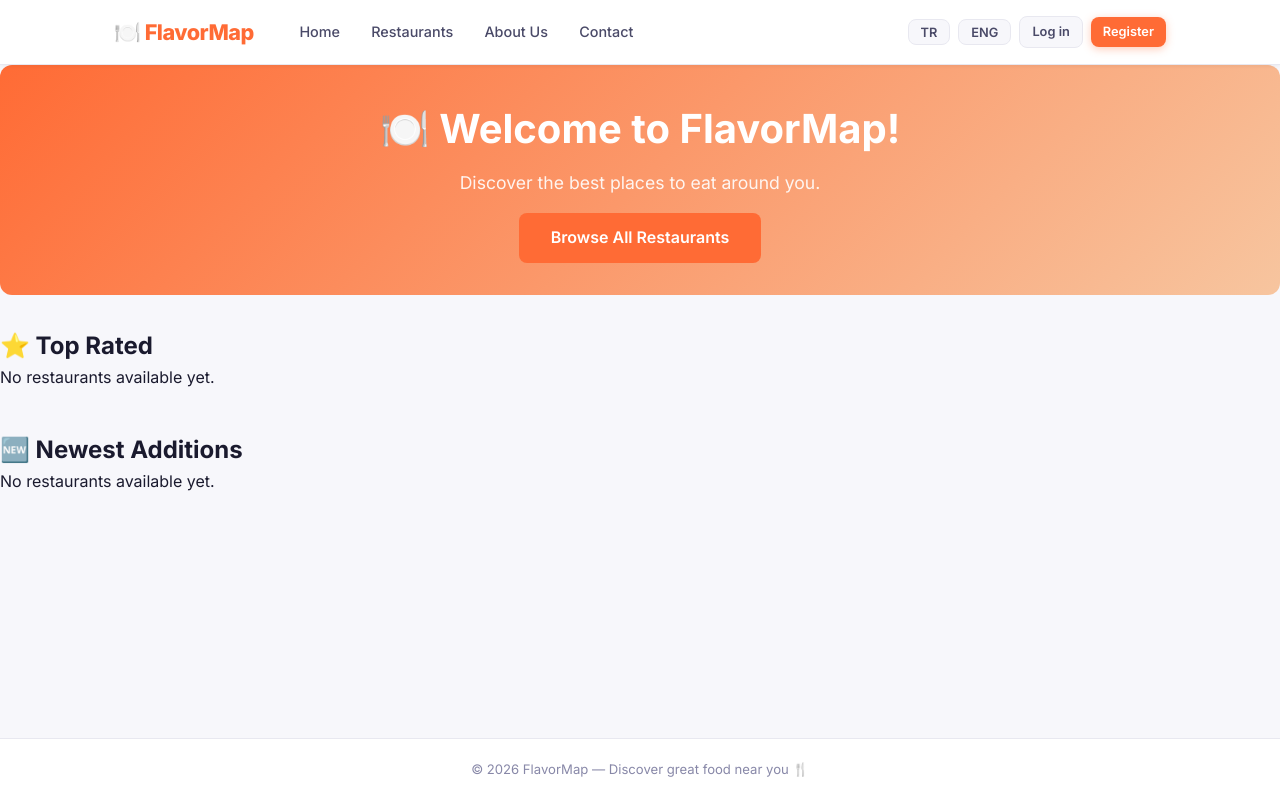
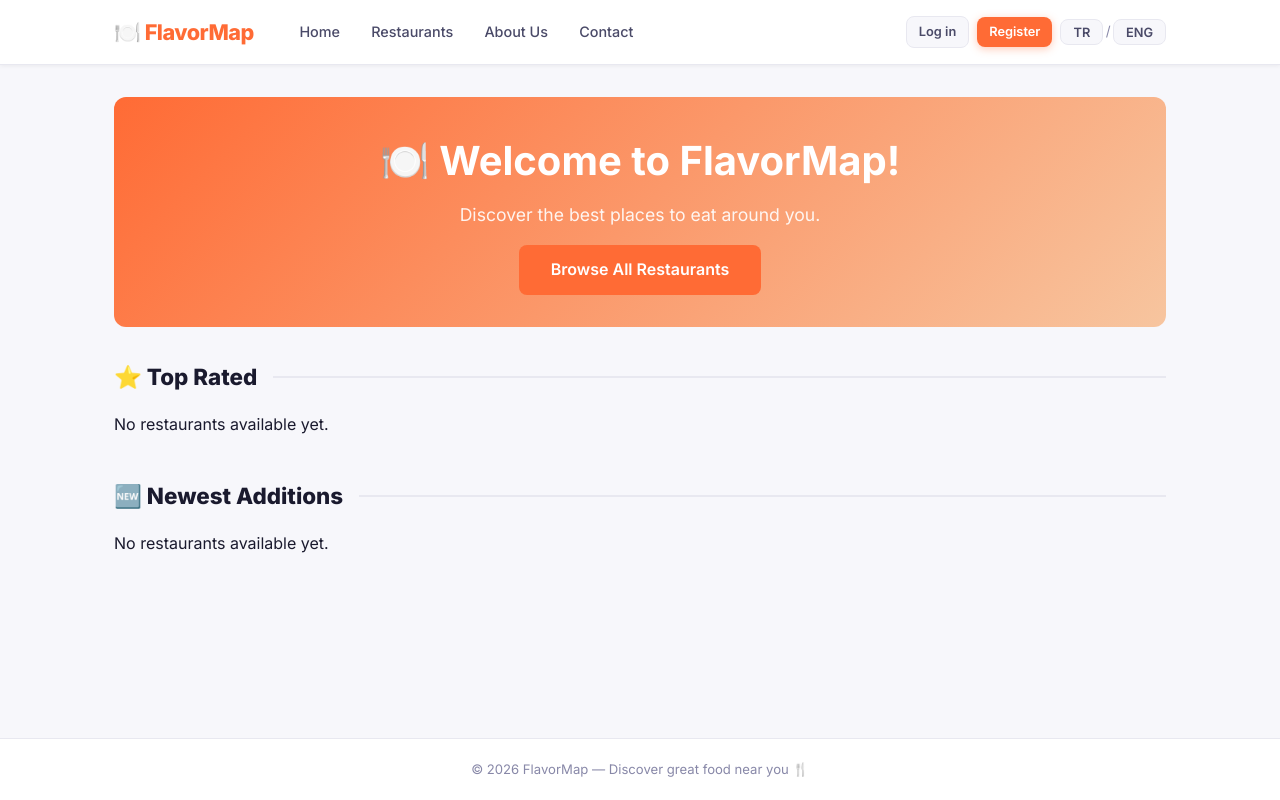
Before and after one commit to beyz100/FlavorMap-Project, a Django app: page / in a window 1280 px wide. Run offline with Django 5.2, Linux system fonts and the light colour scheme; data that the repository does not hold is empty.

Commit message:
improved UI design details

```diff
--- a/restaurants/static/restaurants/css/styles.css
+++ b/restaurants/static/restaurants/css/styles.css
@@ -105,6 +105,17 @@ img { display: block; max-width: 100%; }
   font-size: 0.85rem;
   font-weight: 600;
   color: var(--text-mid);
+}
+
+.fm-nav__lang {
+  display: inline-flex;
+  align-items: center;
+  gap: 0.15rem;
+}
+
+.fm-nav__lang-sep {
+  color: var(--text-light);
+  font-size: 0.85rem;
 }
 
 /* ---------- Buttons ---------- */
--- a/restaurants/templates/restaurants/about.html
+++ b/restaurants/templates/restaurants/about.html
@@ -7,7 +7,7 @@
 
   <div class="page-hero" style="padding:2.5rem 2rem;">
     <h1 data-en="About FlavorMap" data-tr="FlavorMap Hakkında">About FlavorMap</h1>
-    <p data-en="A restaurant discovery app built for CSE 220 Web Programming." data-tr="CSE 220 Web Programlama için geliştirilmiş bir restoran keşif uygulaması.">A restaurant discovery app built for CSE 220 Web Programming.</p>
+    <p data-en="A restaurant discovery app built for CSE 220 Web Programming course." data-tr="CSE 220 Web Programlama için geliştirilmiş bir restoran keşif uygulaması.">A restaurant discovery app built for CSE 220 Web Programming.</p>
   </div>
 
   <div class="section-card">
--- a/restaurants/templates/restaurants/base.html
+++ b/restaurants/templates/restaurants/base.html
@@ -22,8 +22,6 @@
         <a href="{% url 'restaurants:contact' %}" class="fm-nav__link" data-en="Contact" data-tr="İletişim">Contact</a>
       </div>
       <div class="fm-nav__actions">
-        <button type="button" class="btn btn-ghost btn-sm" onclick="setLang('tr')" aria-label="Türkçe">TR</button>
-        <button type="button" class="btn btn-ghost btn-sm" onclick="setLang('en')" aria-label="English">ENG</button>
         {% if user.is_authenticated %}
           <span class="fm-nav__user">{{ user.username }}</span>
           <a href="{% url 'restaurants:profile' %}" class="btn btn-ghost btn-sm" data-en="Profile" data-tr="Profil">Profile</a>
@@ -35,6 +33,11 @@
           <a href="{% url 'login' %}" class="btn btn-ghost btn-sm" data-en="Log in" data-tr="Giriş Yap">Log in</a>
           <a href="{% url 'register' %}" class="btn btn-primary btn-sm" data-en="Register" data-tr="Kayıt Ol">Register</a>
         {% endif %}
+        <span class="fm-nav__lang">
+          <button type="button" class="btn btn-ghost btn-sm" onclick="setLang('tr')" aria-label="Türkçe">TR</button>
+          <span class="fm-nav__lang-sep">/</span>
+          <button type="button" class="btn btn-ghost btn-sm" onclick="setLang('en')" aria-label="English">ENG</button>
+        </span>
       </div>
     </div>
   </nav>
@@ -107,6 +110,20 @@
         const v = pick(en, tr, el.getAttribute("aria-label") || "");
         if (v) el.setAttribute("aria-label", v);
       });
+
+      const locale = isTr ? "tr-TR" : "en-US";
+      const longOpts = { year: "numeric", month: "long", day: "numeric" };
+      const shortOpts = { year: "numeric", month: "short", day: "numeric" };
+      document.querySelectorAll("[data-date]").forEach((el) => {
+        const iso = el.getAttribute("data-date");
+        if (!iso) return;
+        const d = new Date(iso);
+        if (isNaN(d.getTime())) return;
+        const opts = el.getAttribute("data-date-format") === "short" ? shortOpts : longOpts;
+        try {
+          el.textContent = new Intl.DateTimeFormat(locale, opts).format(d);
+        } catch (e) {}
+      });
     }
 
     (function initLang() {
--- a/restaurants/templates/restaurants/detail.html
+++ b/restaurants/templates/restaurants/detail.html
@@ -207,7 +207,7 @@
             ({{ review.rating }}/5)
           </span>
         {% endif %}
-        <span class="review-date">{{ review.created_at|date:"F d, Y" }}</span>
+        <span class="review-date" data-date="{{ review.created_at|date:'c' }}" data-date-format="long">{{ review.created_at|date:"F d, Y" }}</span>
       </div>
 
       <p class="review-comment">{{ review.comment }}</p>
@@ -240,7 +240,7 @@
         <div class="reply-card" id="reply-{{ reply.id }}">
           <div class="reply-header">
             <span class="reply-user">{{ reply.user.username }}</span>
-            <span class="reply-date">{{ reply.created_at|date:"F d, Y" }}</span>
+            <span class="reply-date" data-date="{{ reply.created_at|date:'c' }}" data-date-format="long">{{ reply.created_at|date:"F d, Y" }}</span>
           </div>
           <p class="reply-comment">{{ reply.comment }}</p>
           {% if user.is_authenticated and reply.user == user %}
--- a/restaurants/templates/restaurants/home.html
+++ b/restaurants/templates/restaurants/home.html
@@ -1,6 +1,7 @@
 {% extends 'restaurants/base.html' %}
 
 {% block content %}
+<div class="page-container">
 <style>
     .home-hero {
         text-align: center;
@@ -119,7 +120,7 @@
 </div>
 
 <!-- Top Rated Section -->
-<h2 data-en="⭐ Top Rated" data-tr="⭐ En Yüksek Puanlı">⭐ Top Rated</h2>
+<h2 class="section-heading" data-en="⭐ Top Rated" data-tr="⭐ En Yüksek Puanlı">⭐ Top Rated</h2>
 <div class="restaurant-grid">
     {% for restaurant in top_rated %}
         <a class="restaurant-card" href="{% url 'restaurants:detail' restaurant.id %}">
@@ -147,7 +148,7 @@
 </div>
 
 <!-- Newest Section -->
-<h2 data-en="🆕 Newest Additions" data-tr="🆕 En Yeni Eklenenler">🆕 Newest Additions</h2>
+<h2 class="section-heading" data-en="🆕 Newest Additions" data-tr="🆕 En Yeni Eklenenler">🆕 Newest Additions</h2>
 <div class="restaurant-grid">
     {% for restaurant in newest %}
         <a class="restaurant-card" href="{% url 'restaurants:detail' restaurant.id %}">
@@ -169,4 +170,5 @@
         <p data-en="No restaurants available yet." data-tr="Henüz restoran yok.">No restaurants available yet.</p>
     {% endfor %}
 </div>
+</div>
 {% endblock %}
```
Also changed, not shown: restaurants/templates/restaurants/profile.html (+5 -5 lines).
